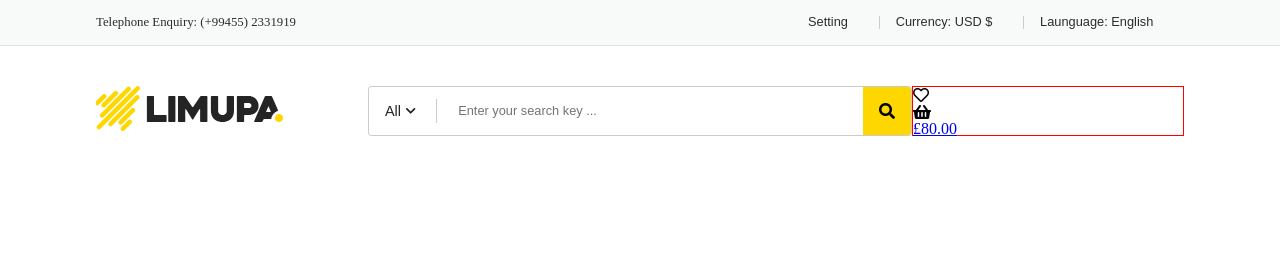
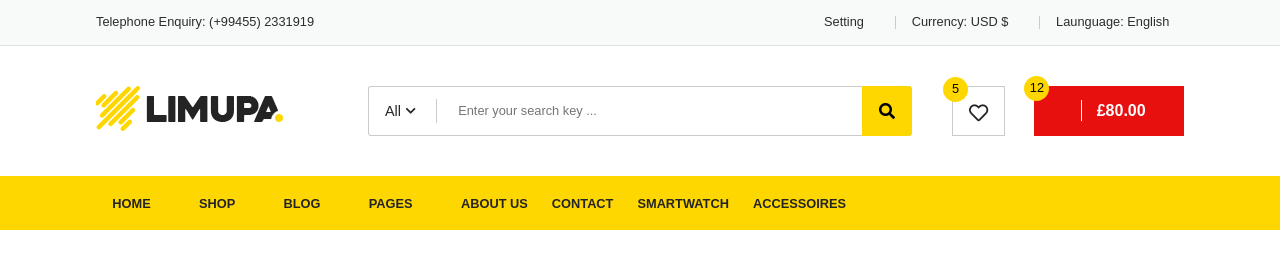
Before and after one commit to hikmatrajabzade/PragmatechFoundationProject, a plain HTML site: page ProjectFrontEnd/E-commerce/index.html in a window 1280 px wide. Drawn offline with Linux system fonts and the light colour scheme.

Commit message:
E-commerce-3.step-completed

```diff
--- a/ProjectFrontEnd/E-commerce/css/style.css
+++ b/ProjectFrontEnd/E-commerce/css/style.css
@@ -1,44 +1,64 @@
 /* container flex edildi, width verildi */
+
 .container {
     display: flex;
     justify-content: space-between;
     width: 85%;
     margin: auto;
-
 }
 
+
 /* header-top ishleri tamamlandi */
+
 #header-top {
     background-color: #f8f9f9;
-    color:#2c2c2c;
+    color: #2c2c2c;
     padding: 1rem 0rem;
     border-bottom: 1px solid #e1e1e1;
     font-size: .8rem;
 }
 
+
+/* Conttacta font verildi */
+
+.header-top-contact {
+    font-family: 'Rubik', sans-serif;
+}
+
+
 /* header-settings ul flex edildi */
+
 .header-top-settings ul {
     display: flex;
     font-family: 'Rubik', sans-serif;
-
 }
 
+
 /* header-setting li margin */
+
 .header-top-settings li {
     margin-left: 1rem;
-
 }
 
+
 /* header-settings linklere reng verildi */
+
 .header-top-settings a {
     text-decoration: none;
-    color:#2c2c2c;
+    color: #2c2c2c;
     font-size: .8rem;
 }
 
+.header-top-settings li a:hover {
+    transition: 500ms;
+    color: #fed700;
+}
+
+
 /* header-settingsde son li'den basqa hamsina sag border verildi */
+
 .header-top-settings li:not(.launguage) {
-    border-right:1px solid #cccbcb;
+    border-right: 1px solid #cccbcb;
 }
 
 .header-top-settings i {
@@ -46,111 +66,289 @@
     font-weight: 400;
 }
 
+
 /* header-settingsde son i'den basqa hamsina sag margin verildi */
-.header-top-settings i:not(.header-settings .english) {
+
+.header-top-settings i:not(li .english) {
     margin-right: 1rem;
 }
 
+
 /* header-middle ustden-altdan padding */
+
 #header-middle {
     padding: 1rem 0rem;
 }
 
+
 /* head-middle ucun container grid edildi */
+
 #header-middle .container {
     display: grid;
     grid-template-columns: repeat(12, 1fr);
     grid-template-rows: 50px;
     padding: 1.5rem 0rem;
-
 }
 
+
 /* header-middle-logo grid ile olcu verildi */
+
 .header-middle-logo {
     grid-column: 1/3;
 }
 
+
 /* header-middle-serach grid ile olcu verildi ve flex edildi */
+
 .header-middle-search {
     grid-column: 4/10;
-    border:1px solid #cccbcb;
+    border: 1px solid #cccbcb;
+    border-right: #fed700;
     border-radius: .2rem;
     display: flex;
     justify-content: space-between;
     align-items: center;
-
 }
 
+
 /* header-middle-search-section a flex edildi yanindaki iconun sagina kecmesi ucun */
+
 .header-middle-search-section a {
     display: flex;
-    color:#242424;
+    color: #242424;
     font-size: .9rem;
     text-decoration: none;
-    font-family: 'Rubik',sans-serif;
+    font-family: 'Rubik', sans-serif;
 }
 
 .header-middle-search-section a i {
     margin: .1rem .3rem;
     font-size: .7rem;
-
 }
 
+
 /* header-middle-search-section sagdan soldan margin edildi */
-.header-middle-search-section  {
+
+.header-middle-search-section {
     margin: 0rem 1rem;
-
 }
 
+
 /* header-middle-search input width 100% edildi borderi none edildi */
+
 .header-middle-search input {
     width: 100%;
     padding: .3rem 1.3rem;
-    border:none;
+    border: none;
     outline: none;
     border-left: 1px solid #cccbcb;
     font-size: .8rem;
 }
 
+
 /* header-middle-search-icon (div) height 100% verildi */
+
 .header-middle-search-icon {
     height: 100%;
     background-color: #fed700;
     border-top-right-radius: .2rem;
     border-bottom-right-radius: .2rem;
+    border: 1px solid #fed700;
+}
 
 
+/* header-middle-search-icon hover verildi */
 
+.header-middle-search-icon:hover {
+    background-color: #333333;
+    border: 1px solid #333333;
+    transition: 500ms;
 }
 
+
+/* header-middle-search-icon a hover edildi */
+
+.header-middle-search-icon:hover a {
+    color: white;
+    transition: 500ms;
+}
+
+
 /* header-middle-search icon padding edildi rengin boyumesi ucun, ortalanmasi ucun flex edildi */
+
 .header-middle-search-icon i {
     padding: 1rem;
+}
+
+
+/* .header-middle-search-icon a font color verildi */
+
+.header-middle-search-icon a {
+    color: black;
+}
+
+
+/* header-middle-heart-basket-price grid column ve flex verildi */
+
+.header-middle-heart-basket-price {
+    grid-column: 10/13;
+    display: flex;
+    justify-content: space-between;
+}
+
+
+/* heart divine soldan margin verildi */
+
+.header-middle-heart {
+    border: 1px solid #cccbcb;
+    margin-left: 2.5rem;
+    position: relative;
+}
+
+.header-middle-heart span {
+    position: absolute;
+    top: -10px;
+    left: -10px;
+    background-color: #fed700;
+    border-radius: 50%;
+    width: 25px;
+    height: 25px;
     display: flex;
     justify-content: center;
     align-items: center;
-
+    font-family: 'Rubik', sans-serif;
+    font-size: .8rem
 }
 
 
-.header-middle-heart-basket-price {
-    grid-column: 10/13;
-    border: 1px solid red;
+/* header-middle-heart hover verildi */
+
+.header-middle-heart:hover {
+    border: 1px solid #fed700;
+    transition: 500ms;
 }
 
-.header-middle-heart-basket-price {
 
+/* header-middle-heart i hover edildi */
+
+.header-middle-heart i:hover {
+    color: #fed700;
+    transition: 500ms;
 }
 
-.header-middle-heart {
+
+/* heart iconuna padding verildi  */
+
+.header-middle-heart i {
+    padding: 1rem;
+    font-size: 1.2rem;
+    color: #242424;
+    font-weight: 200;
+}
+
+.header-middle-heart a {
+    color: black;
+}
 
 
+/* basket ve pricenin oldugu dive width ve flex verildi */
+
+.header-middle-basket-price {
+    background-color: #e80f0f;
+    width: 55%;
+    display: flex;
+    justify-content: space-between;
+    align-items: center;
+    position: relative;
 }
 
-.header-middle-heart i {
-
+.header-middle-basket-price span {
+    position: absolute;
+    top: -10px;
+    left: -10px;
+    background-color: #fed700;
+    border-radius: 50%;
+    width: 25px;
+    height: 25px;
+    display: flex;
+    justify-content: center;
+    align-items: center;
+    font-family: 'Rubik', sans-serif;
+    font-size: .8rem
 }
-.header-middle-basket-price {
 
 
+/* basket divine border verildi */
+
+.header-middle-basket {
+    border-right: 1px solid #FFFFFF;
 }
+
+
+/* basket iconuna sagdan soldan margin verildi */
+
+.header-middle-basket i {
+    color: #fff;
+    font-size: 1.3rem;
+    font-weight: 400;
+    margin: 0rem .8rem
+}
+
+
+/* price linkine flex verildi sagindaki iconun duzgun oturmasi ucun */
+
+.header-middle-price a {
+    display: flex;
+    color: #fff;
+    font-family: 'Rubik', sans-serif;
+    text-decoration: none;
+    font-weight: 600;
+    margin-right: 1.3rem;
+}
+
+
+/* price linkindeki icona bezi deyerler verildi */
+
+.header-middle-price a i {
+    font-size: .7rem;
+    font-weight: 400;
+    margin-left: .4rem;
+}
+
+#navbar-menu {
+    background-color: #fed700;
+    padding: 1.2rem
+}
+
+.menu {
+    display: flex;
+}
+
+.menu a {
+    text-decoration: none;
+    color: #242424;
+    font-family: 'Rubik', sans-serif;
+    font-weight: 600;
+    text-transform: uppercase;
+    font-size: .8rem;
+}
+
+.menu a:hover {
+    color: white;
+    transition: 500ms;
+}
+
+.menu li {
+    margin-right: 1.5rem;
+}
+
+.menu i {
+    margin-left: .5rem;
+    font-weight: 500;
+    font-size: .8rem;
+}
+
+.menu a:hover i {
+    transition: 250ms;
+    transform: rotate(180deg);
+}
--- a/ProjectFrontEnd/E-commerce/index.html
+++ b/ProjectFrontEnd/E-commerce/index.html
@@ -1,5 +1,6 @@
 <!DOCTYPE html>
 <html lang="en">
+
 <head>
     <meta charset="UTF-8">
     <meta http-equiv="X-UA-Compatible" content="IE=edge">
@@ -10,6 +11,7 @@
 
     <title>E-Commerce</title>
 </head>
+
 <body>
     <!-- Header-top tamamlandi -->
     <section id="header-top">
@@ -20,7 +22,7 @@
             <div class="header-top-settings">
                 <ul>
                     <li><a href="#">Setting <i class = "fas fa-chevron-down" ></i></a></li>
-                    <li>Currency:   <a href="#"> USD $ <i class = "fas fa-chevron-down" ></i></a></li>
+                    <li>Currency: <a href="#"> USD $ <i class = "fas fa-chevron-down" ></i></a></li>
                     <li class="launguage">Launguage: <a href="#" class=""> English <i class = "english fas fa-chevron-down" ></i></a></li>
                 </ul>
             </div>
@@ -28,10 +30,12 @@
     </section>
     <!-- Header-top tamamlandi -->
 
+
+    <!-- Header-middle tamamnlandi -->
     <section id="header-middle">
         <div class="container">
             <div class="header-middle-logo">
-            <img src="img/1.jpg" alt="">
+                <a href=""> <img src="img/1.jpg" alt=""></a>
             </div>
             <div class="header-middle-search">
                 <div class="header-middle-search-section">
@@ -41,24 +45,46 @@
                 </div>
                 <input type="text" placeholder="Enter your search key ...">
                 <div class="header-middle-search-icon">
-            <i class="fas fa-search"></i>
+                    <a href=""> <i class="fas fa-search"></i></a>
                 </div>
             </div>
             <div class="header-middle-heart-basket-price">
                 <div class="header-middle-heart">
-                <i class="far fa-heart"></i>
+                    <span>5</span>
+                    <a href=""><i class="far fa-heart"></i></a>
                 </div>
                 <div class="header-middle-basket-price">
+                    <span>12</span>
                     <div class="header-middle-basket">
                         <i class="fas fa-shopping-basket"></i>
                     </div>
                     <div class="header-middle-price">
-                    <a href="#">£80.00</a>
+                        <a href="#">£80.00 <i class = "fas fa-chevron-down" ></i></a>
                     </div>
                 </div>
 
             </div>
         </div>
     </section>
+    <!-- Header-middle tamamnlandi -->
+
+    <!-- Navbar-menu tamamlandi -->
+    <section id="navbar-menu">
+        <div class="container">
+            <ul class="menu">
+                <li><a href="#">Home <i class = "fas fa-chevron-down" ></i></a></li>
+                <li><a href="#">Shop <i class = "fas fa-chevron-down" ></i></a></li>
+                <li><a href="#">Blog <i class = "fas fa-chevron-down" ></i></a></li>
+                <li><a href="#">Pages <i class = "fas fa-chevron-down" ></i></a></li>
+                <li><a href="#">About Us</a></li>
+                <li><a href="#">Contact</a></li>
+                <li><a href="#">Smartwatch</a></li>
+                <li><a href="#">Accessoires</a></li>
+            </ul>
+        </div>
+    </section>
+    <!-- Navbar-menu tamamlandi -->
+
 </body>
+
 </html>
```
Also changed, not shown: ProjectFrontEnd/sample.txt (deleted), 1 other file. Lines whose indentation alone changed are shown as unchanged.
